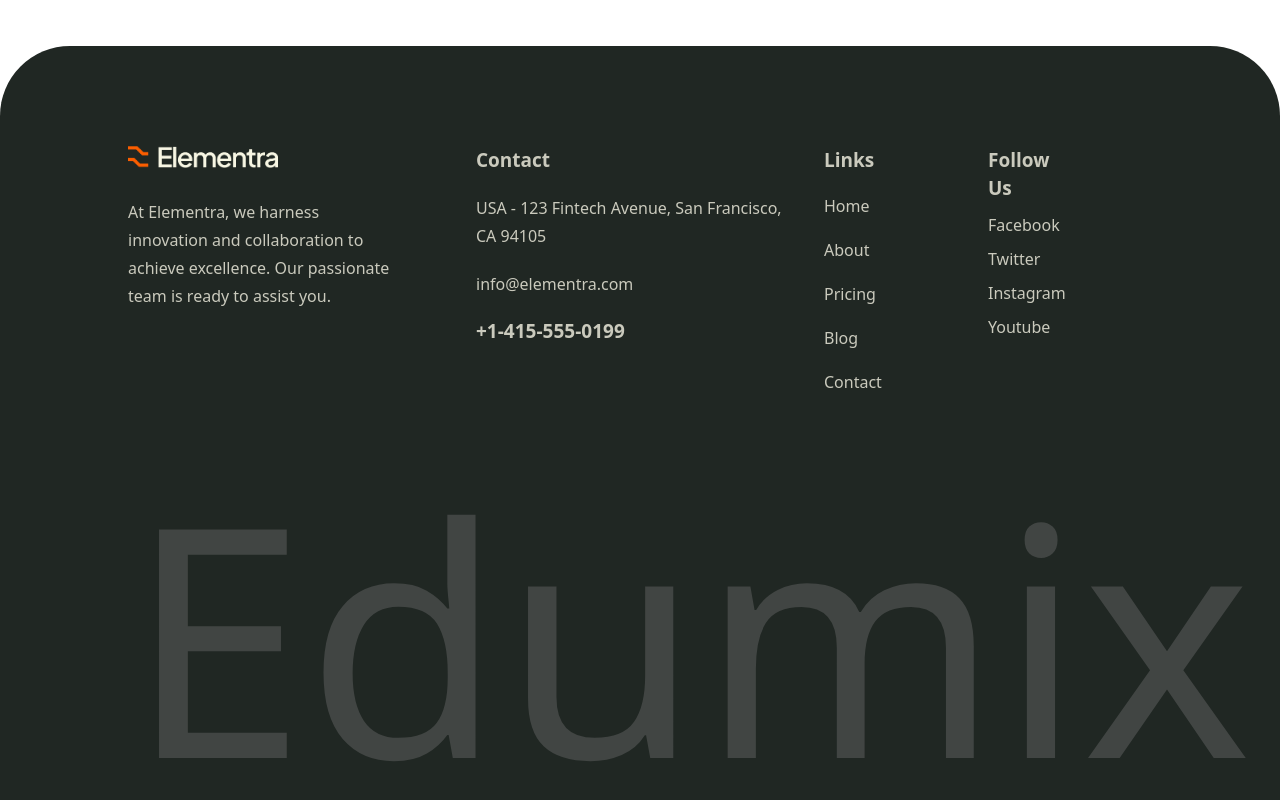
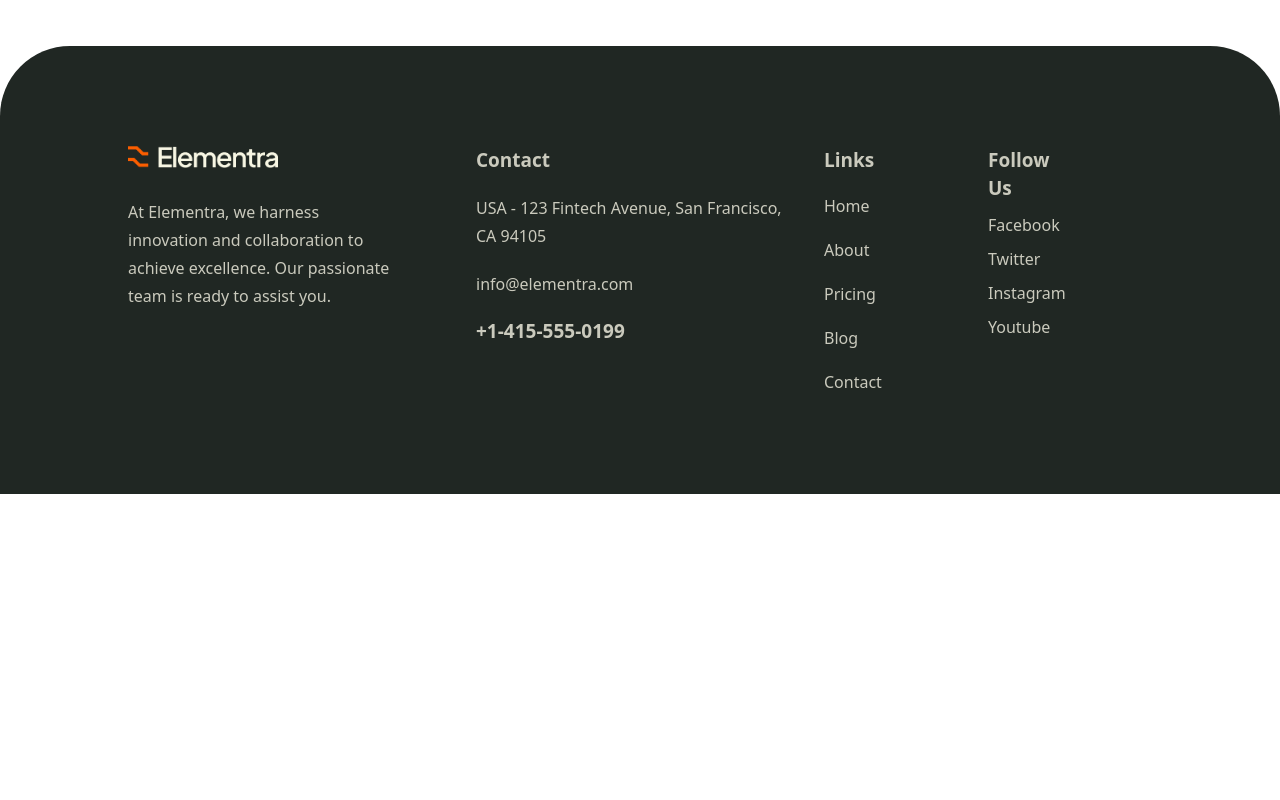
Before and after one commit to Amaan0790/Elementra-React, a React (Vite) app: page / in a window 1280 px wide. Shown: the part 6093-6893 px from the top of the page. After the commit the page ends 6587 px from the top, so only its background shows below. Built offline with nearby package versions, Linux system fonts and the light colour scheme.

Commit message:
Updated seventh time

```diff
--- a/src/components/Footer/Footer.jsx
+++ b/src/components/Footer/Footer.jsx
@@ -2,7 +2,7 @@ import React from 'react'
 import Img from '../../images/logo-light-retina.png'
 const Footer = () => {
     return (
-        <footer className=' bg-[#202723] text-[#CACABD] pt-25 rounded-t-[30px] lg:rounded-t-[70px]'>
+        <footer className=' bg-[#202723] text-[#CACABD] py-25 rounded-t-[30px] lg:rounded-t-[70px]'>
             <div className='w-[90%] lg:w-[80%] m-auto grid grid-cols-1 md:grid-cols-3 gap-5'>
                 <div className='flex flex-col gap-1.5 md:gap-[30px] items-start w-fit h-fit'>
                     <img
@@ -40,9 +40,7 @@ const Footer = () => {
                     </div>
                 </div>
             </div>
-            <div className='w-[80%] m-auto'>
-                <p className='text-[clamp(2rem,80vw,20rem)] text-[#414543]'>Edumix</p>
-            </div>
+
         </footer>
     )
 }
```
